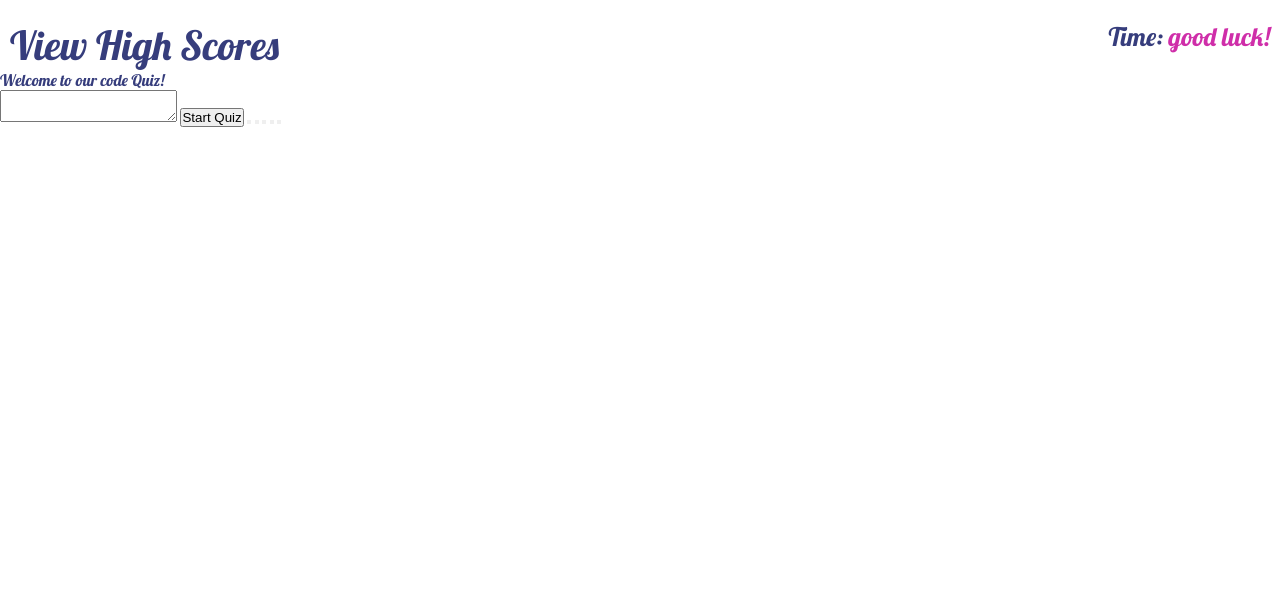
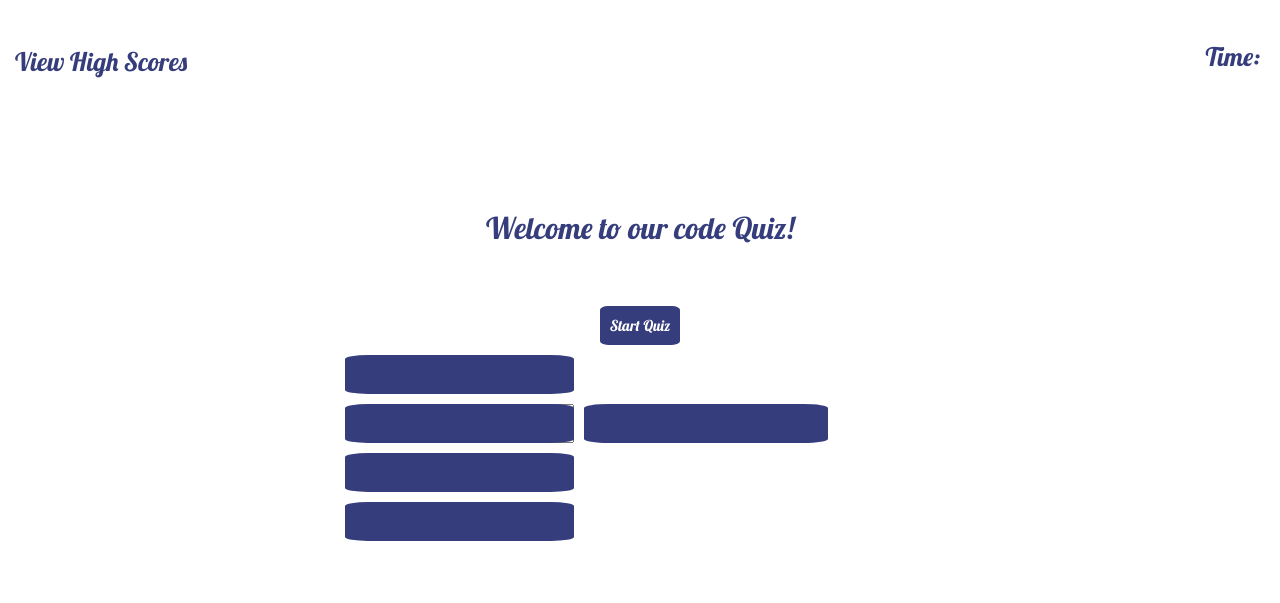
Before and after one commit to moraadrian510/code-quiz-project, a plain HTML site: page index.html in a window 1280 px wide. Drawn offline with Linux system fonts and the light colour scheme.

```diff
--- a/index.html
+++ b/index.html
@@ -11,17 +11,18 @@
     <link rel="stylesheet" href="./styles/index.css">
     <title>Take The Quiz!</title>
 </head>
+<body>
     <header>
         <div>
             <button class="btnHeader" id="view-high-scores">View High Scores</button>
         </div>
         <div>
-        <p>Time: <span id="timeLeft" style="color: var(--hovered-color);">good luck!</span></p>
+            <p>Time: <span id="timeLeft" style="color:var(--hovered-color) ;"></span></p>
         </div>
 
     </header>
 
-    <div id="mainDiv"> <!-- Container for grid items -->
+        <div id="mainDiv">
             <div id="gridContainer">
                 <p id="questionDisplay">Welcome to our code Quiz!</p>
                 <p id="finalScoreDisplay"></p>
@@ -39,8 +40,8 @@
             <p id=answerCorrectWrong></p>
             </div>
 
-    </div>
+    </section>
 
-
-
+    <script src="./script.js"></script>
+</body>
 </html>
--- a/styles/index.css
+++ b/styles/index.css
@@ -1,8 +1,9 @@
 :root {
     --primary-color: #363d7c;
-    --secondary-color: #144f58;
+    --secondary-color: #e730bf;
     --hovered-color: rgb(207, 46, 169);
     --font-family-lobster: 'lobster', cursive;
+    --font-size-base: 2vw;
   }
 
   * {
@@ -12,41 +13,244 @@
 }
 
 body {
-    font-family: 'Lobster', cursive;
+    font-family: var(--font-family-lobster);
     background-color: white;
-    color: var(--primary-color);
 }
 
 header {
     display: flex;
+    justify-content: space-between;
+    flex-wrap: wrap;
     list-style: none;
-    justify-content:space-between;
-    padding-right: 10px;
+    color: var(--primary-color);
+    height: 60px;
+    padding-top: 40px;
     padding-left: 10px;
-    padding-top: 20px;
-    font-size: 2vw;
+    padding-right: 20px;
+    font-family: var(--font-family-lobster);font-size: var(--font-size-base);
+  }
+
+.btnHeader {
+    border-radius: 5px;
+    background-color: white;
+    text-decoration: none;
+    border: 0;
+    outline: 0;
+    padding: 5px;
+    color:var(--primary-color);
+    font-family: var(--font-family-lobster);
+    font-size: var(--font-size-base);
 }
 
-.btnHeader {
-    border: none;
-    background-color: white;
+.btnHeader:hover {
+    color: white;
+    background-color: var(--hovered-color);
+}
+
+#start-quiz:hover { /* start btn effect on hover*/
+    background-color: var(--hovered-color);
+}
+
+.btn {
+    border-radius: 30px;
+    border: 0;
+    outline: 0;
+    background-color: var(--hovered-color);
+    color: white;
+    font-family: var(--font-family-lobster)
+}
+
+
+
+#mainDiv {
+    margin-left: 25%;
+    margin-right: 25%;
+    display: flex;
+    flex-wrap: wrap;
+    flex-direction: column;
+    justify-content: center;
+    margin-top: 50px;
+    font-family: var(--font-family-lobster);
+}
+
+
+
+
+#gridContainer {
+    display: grid;
+    grid-template-columns: repeat(2, 1fr) 2fr 1fr;  /* Create a 4X4 grid of same size*/
+    grid-template-rows: repeat(10, 1fr); /* 4 rows of equal size */
+    gap: 10px 10px; /* Gap on x and y grid */
     font-family: var(--font-family-lobster);
     color: var(--primary-color);
-    font-size: 40px;
+    font-size: 22px;
+}
 
- }
 
- .btnHeader:hover {
+#questionDisplay {
+    text-align: center;
+    align-self: baseline;
+    grid-column: 2 / span 2;
+    grid-row: 1 / span 5;
+    place-self: center;
+    font-size: 30px;
+}
+
+#finalScoreDisplay {
+    grid-column: 1 / span 2;
+    grid-row: 6 / span 1;
+    font-size: 15px;
+}
+
+
+
+#enterInitials {
+
+    grid-column: 1 / span 1;
+    grid-row: 7 / span 1;
+    font-size: 15px;
+}
+
+
+#enterInitialsTextArea {
+
+    grid-column: 2 / span 1;
+    grid-row: 7 / span 1;
+    font-size: 15px;
+    resize: none;
+
+}
+
+#submitScore {
+    grid-column: 3 / span 1;
+    grid-row: 7 / span 1;
+    padding: 10px 10px 10px 10px;
+    border-radius: 10%;
+    border: 0;
+    outline: 0; /* Remove border around button */
+    background-color: var(--primary-color);
+    color: white;
+    font-family: var(--font-family-lobster);font-size: 17px;
+}
+
+#start-quiz {
+    grid-column: 2 / span 2;
+    grid-row: 5 / span 1;
+    padding: 10px 10px 10px 10px;
+    border-radius: 10%;
+    border: 0;
+    outline: 0; /* Remove border around button */
+    background-color: var(--primary-color);
+    place-self: center;
+    color: white;
+    font-family: var(--font-family-lobster);font-size: 15px;
+}
+
+#answer1 {
+    grid-column: 1 / span 2;
+    grid-row: 6 / span 1;
+    padding: 10px 10px 10px 10px;
+    border-radius: 10%;
+    border: 0;
+    outline: 0; /* Remove border around button */
+    background-color: var(--primary-color);
+    color: white;
+    font-family: var(--font-family-lobster);font-size: 15px;
+    margin-left: 25px;
+}
+
+#answer2 {
+    grid-column: 1 / span 2;
+    grid-row: 7 / span 1;
+    padding: 10px 10px 10px 10px;
+    border-radius: 10%;
+    border: 0;
+    outline: 0; /* Remove border around button */
+    background-color: var(--primary-color);
+    color: white;
+    font-family: var(--font-family-lobster);font-size: 15px;
+    margin-left: 25px;
+    margin-left: 25px;
+
+}
+
+#answer3 {
+    grid-column: 1 / span 2;
+    grid-row: 8 / span 1;
+    padding: 10px 10px 10px 10px;
+    border-radius: 10%;
+    border: 0;
+    outline: 0; /* Remove border around button */
+    background-color: var(--primary-color);
+    color: white;
+    font-family: var(--font-family-lobster);font-size: 15px;
+    margin-left: 25px;
+}
+
+#answer4 {
+    grid-column: 1 / span 2;
+    grid-row: 9 / span 1;
+    padding: 10px 10px 10px 10px;
+    border-radius: 10%;
+    border: 0;
+    outline: 0; /* Remove border around button */
+    background-color: var(--primary-color);
+    color: white;
+    font-family: var(--font-family-lobster);font-size: 15px;
+    margin-left: 25px;
+}
+
+
+
+
+
+
+#answer1:hover{
+
     background-color: var(--hovered-color);
-    padding: 5px;
-    border-radius: 5px;
-    transition: 4ms;
-    color: white;
-    text-shadow: 2px 2px 5px rgb(78, 77, 77);
- }
 
- #maiDiv {
-    display: flex;
-    flex-wrap: wrap;
-    justify-items: center;
- }
+}
+
+#answer2:hover{
+
+    background-color: var(--hovered-color);
+
+}
+
+#answer3:hover{
+
+    background-color: var(--hovered-color);
+
+}
+
+#answer4:hover{
+
+    background-color: var(--hovered-color);
+
+}
+
+#submitScore:hover{
+
+    background-color: var(--hovered-color);
+
+}
+
+
+
+#answerCorrectWrongGrid {
+
+    display: grid;
+    grid-template-columns: 4fr;
+    grid-template-rows: repeat(2, 1fr);
+    gap: 10px 10px;
+    font-family: var(--font-family-lobster);
+    font-size: 22px;
+
+}
+
+#answerCorrectWrong {
+    text-align: left;
+    grid-column: 1 / span 4;
+    grid-row: 1 / span 2;
+
+}
```
Lines whose indentation alone changed are shown as unchanged.
